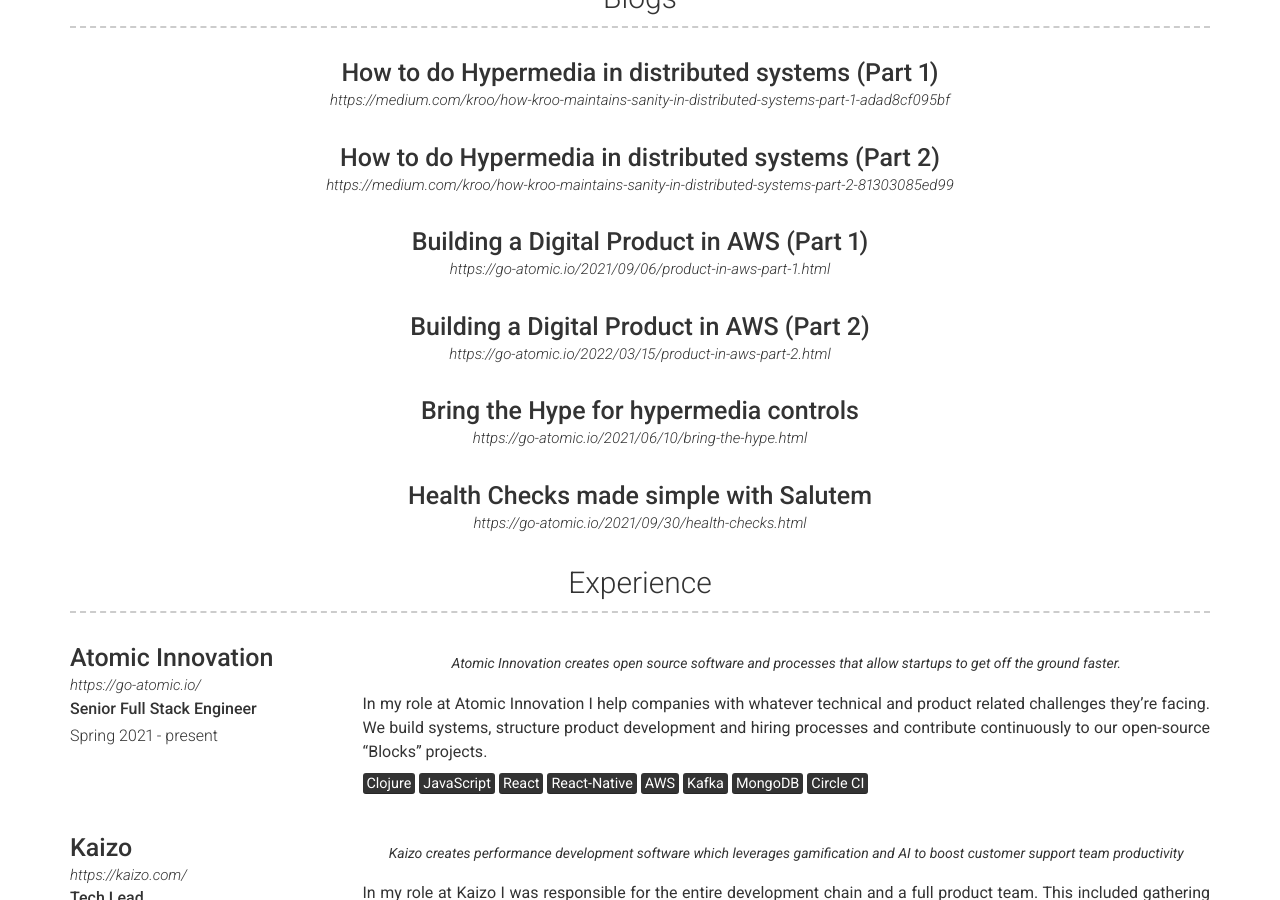
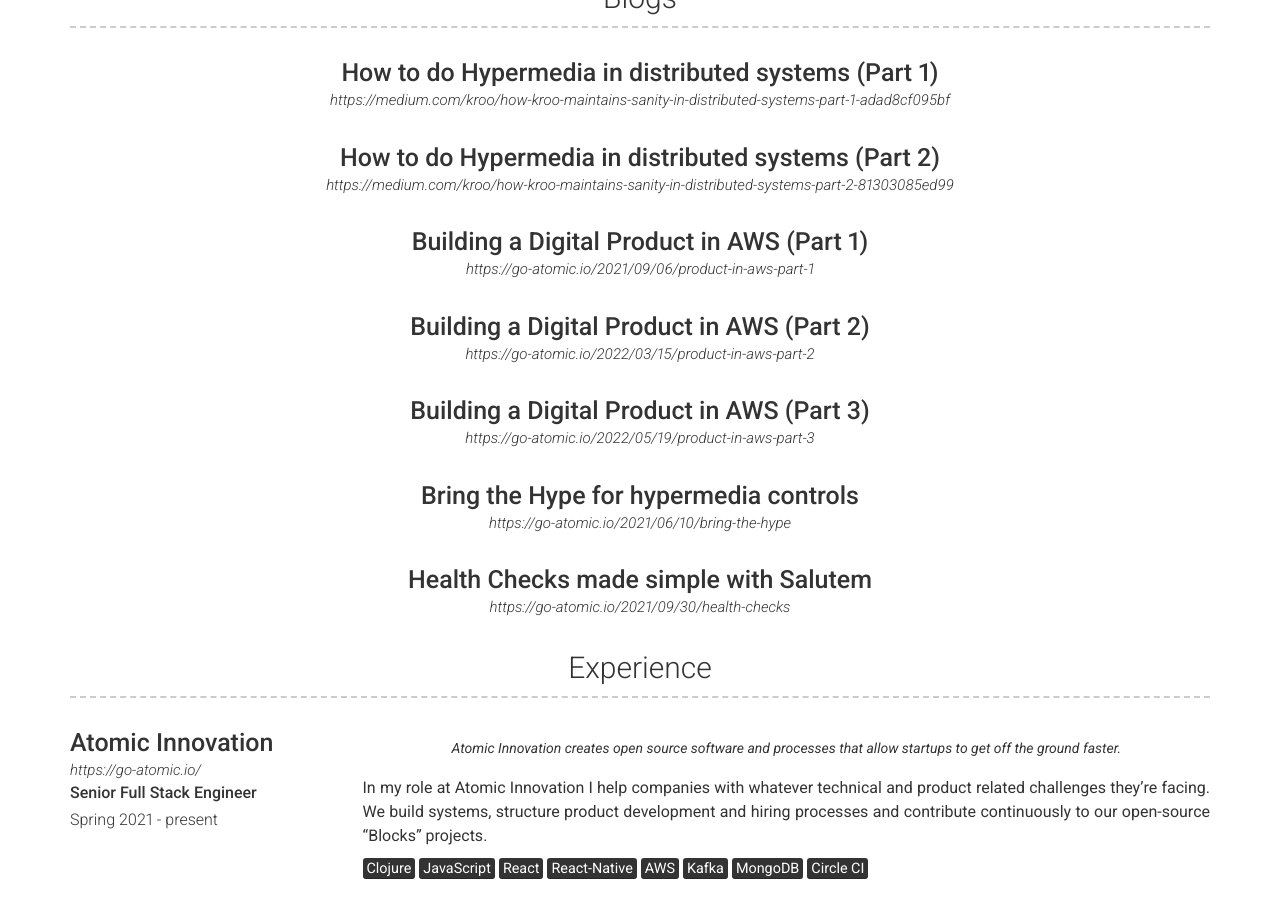
Before and after one commit to jonassvalin/jonassvalin.github.io, a Jekyll site: the page built from index.md, in a window 1280 px wide and 900 px high, scrolled down 562 px. Built offline with Jekyll 4.4.1, drawn with Linux system fonts in a browser that asks for light colours; nearby versions of some CDN libraries.

Commit message:
Add digital product AWS blog part 3

```diff
--- a/_data/projects.yml
+++ b/_data/projects.yml
@@ -6,13 +6,16 @@
   link: https://medium.com/kroo/how-kroo-maintains-sanity-in-distributed-systems-part-2-81303085ed99
 - layout: top-middle
   name: Building a Digital Product in AWS (Part 1)
-  link: https://go-atomic.io/2021/09/06/product-in-aws-part-1.html
+  link: https://go-atomic.io/2021/09/06/product-in-aws-part-1
 - layout: top-middle
   name: Building a Digital Product in AWS (Part 2)
-  link: https://go-atomic.io/2022/03/15/product-in-aws-part-2.html
+  link: https://go-atomic.io/2022/03/15/product-in-aws-part-2
+- layout: top-middle
+  name: Building a Digital Product in AWS (Part 3)
+  link: https://go-atomic.io/2022/05/19/product-in-aws-part-3
 - layout: top-middle
   name: Bring the Hype for hypermedia controls
-  link: https://go-atomic.io/2021/06/10/bring-the-hype.html
+  link: https://go-atomic.io/2021/06/10/bring-the-hype
 - layout: top-middle
   name: Health Checks made simple with Salutem
-  link: https://go-atomic.io/2021/09/30/health-checks.html
+  link: https://go-atomic.io/2021/09/30/health-checks
```
